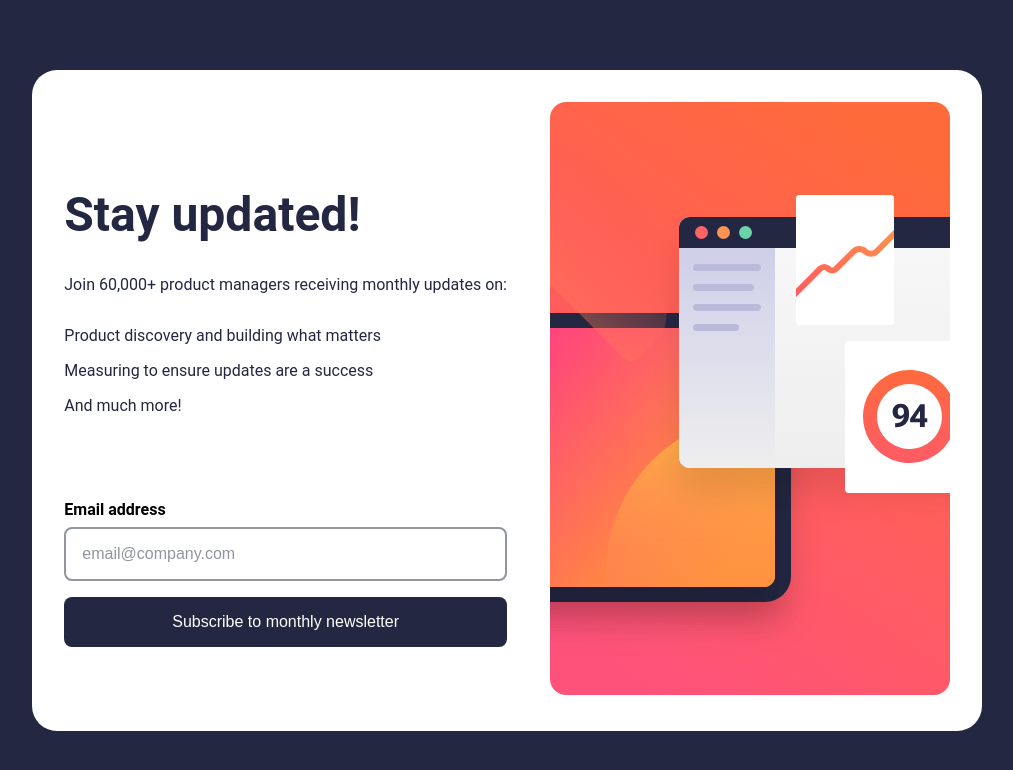
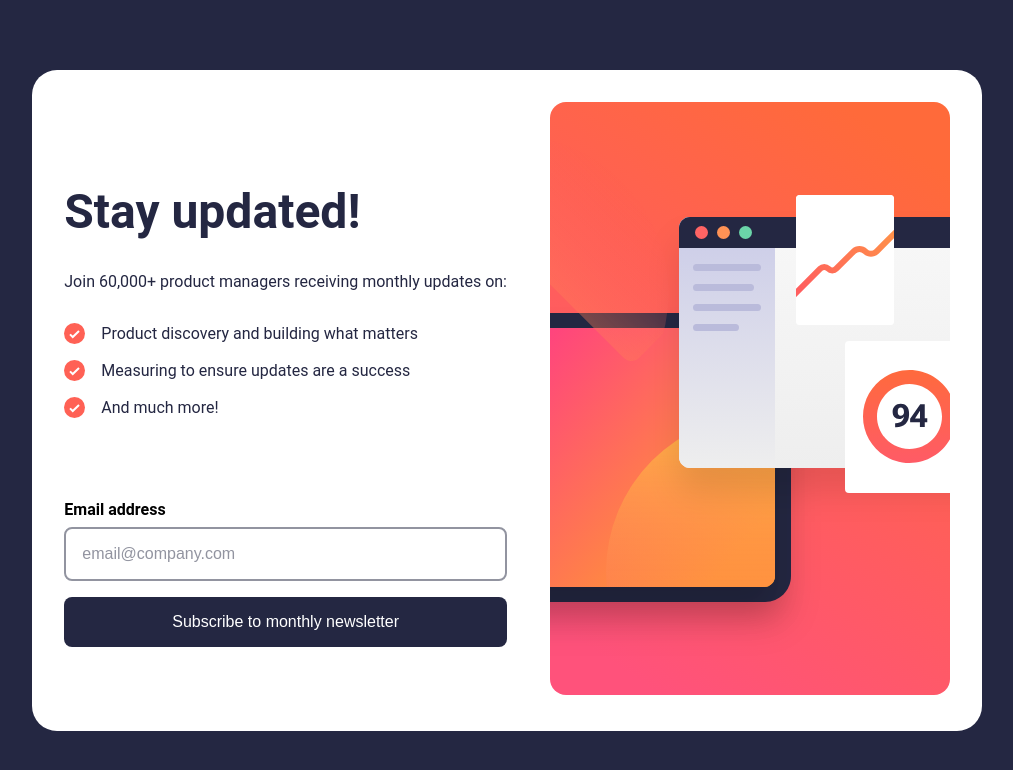
Before and after one commit to fercael/newsletter-signup, a React (Vite) app: page / in a window 1280 px wide. Shown: the top 770 px of the page, without its empty margins (133-1146 px from the left). Built offline with nearby package versions, Linux system fonts and the light colour scheme.

Commit message:
chore(NewsletterForm): Adicionar os icones da lista.

```diff
--- a/src/components/NewsletterForm.jsx
+++ b/src/components/NewsletterForm.jsx
@@ -2,6 +2,7 @@ import styles from "./NewsletterForm.module.css"
 
 import illustrationDesktop from "../assets/images/illustration-sign-up-desktop.svg"
 import illustrationMobile from "../assets/images/illustration-sign-up-mobile.svg"
+import iconList from "../assets/images/icon-list.svg"
 
 function NewsletterForm() {
     return(
@@ -15,9 +16,18 @@ function NewsletterForm() {
                 <h1 className={styles.NewsletterFormH1}>Stay updated!</h1>
                 <p className={styles.NewsletterFormP}>Join 60,000+ product managers receiving monthly updates on:</p>
                 <ul className={styles.NewsletterFormUl}>
-                    <li className={styles.NewsletterFormLi}>Product discovery and building what matters</li>
-                    <li className={styles.NewsletterFormLi}>Measuring to ensure updates are a success</li>
-                    <li className={styles.NewsletterFormLi}>And much more!</li>
+                    <li className={styles.NewsletterFormLi}>
+                        <img src={iconList} />
+                        <p className={styles.NewsletterFormP}>Product discovery and building what matters</p>
+                    </li>
+                    <li className={styles.NewsletterFormLi}>
+                        <img src={iconList} />
+                        <p className={styles.NewsletterFormP}>Measuring to ensure updates are a success</p>
+                    </li>
+                    <li className={styles.NewsletterFormLi}>
+                        <img src={iconList} />
+                        <p className={styles.NewsletterFormP}>And much more!</p>
+                    </li>
                 </ul>
             </header>
             <form className={styles.NewsletterFormForm} action="">
--- a/src/components/NewsletterForm.module.css
+++ b/src/components/NewsletterForm.module.css
@@ -58,6 +58,7 @@
 }
 .NewsletterFormLi{
     display: flex;
+    align-items: center;
     gap: 1rem;
 }
 .NewsletterFormLabel{
```
